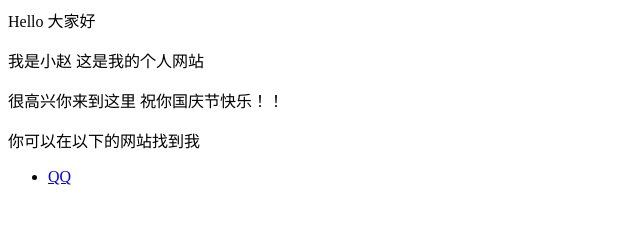
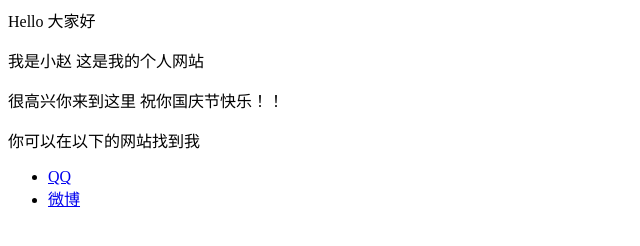
Before and after one commit to ztf66/ztf66.github.io, a plain HTML site: page index.html in a window 1280 px wide. Shown: the full height of the page, 0-640 px from the left. Drawn offline with Linux system fonts and the light colour scheme.

Commit message:
Update index.html

```diff
--- a/index.html
+++ b/index.html
@@ -5,4 +5,5 @@
 
 <ul>
   <li> <a href="https://user.qzone.qq.com/1979817356">QQ</a> </li>
+   <li> <a href="https://weibo.com/u/5536057770">微博</a> </li>
 </ul>
```
